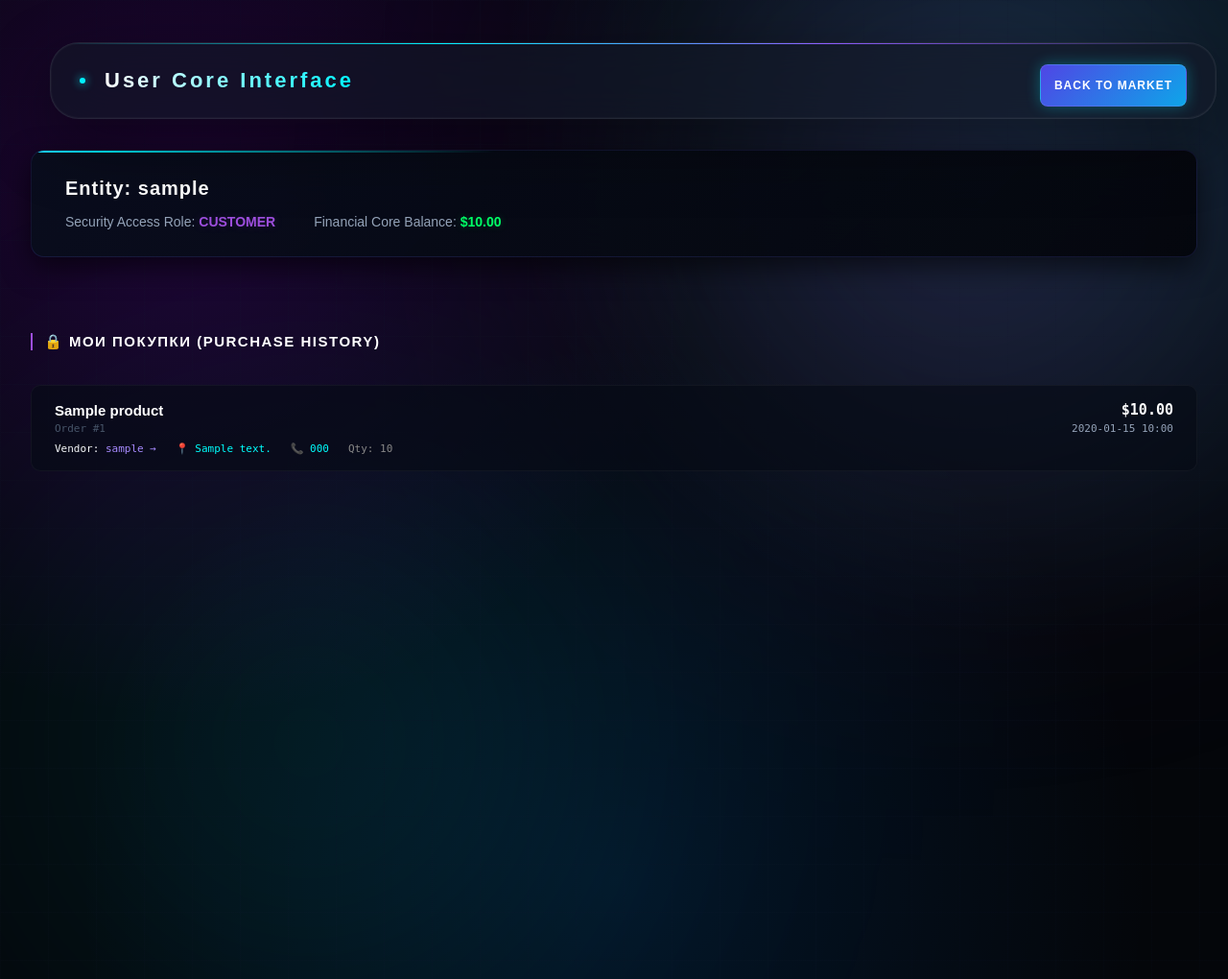
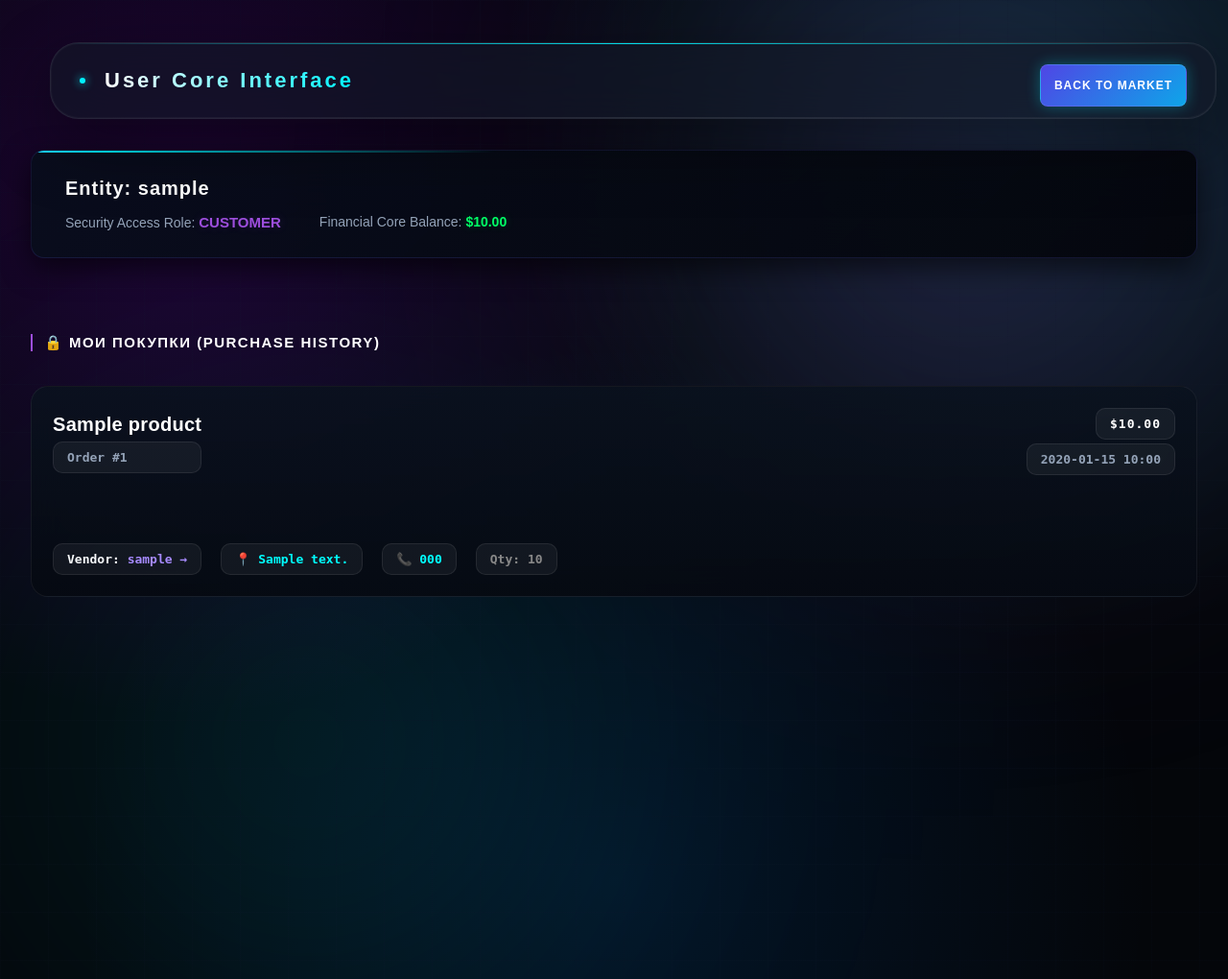
Before and after one commit to Shadoww700/Marketplace---Django-mvt, a Django app: page /dashboard/ in a window 1280 px wide. Shown: the whole page at 96% size. Run offline with Django 5.2, Linux system fonts and the light colour scheme; a user stored in the database is signed in; tables that the repository leaves empty hold one stand-in row (values such as "Sample post").

Commit message:
Changing in CSS for beautiful view in confirminggggggggggggggg

```diff
--- a/static/css/cyber.css
+++ b/static/css/cyber.css
@@ -201,25 +201,46 @@
 }
 
 /* Контейнеры логов */
-.log-container {
-    display: flex;
-    flex-direction: column;
-    gap: 10px;
-    width: 100%;
+.log-container{
+    display:grid;
+    grid-template-columns:repeat(auto-fit,minmax(340px,1fr));
+    gap:22px;
+    width:100%;
 }
 
 
 /* Базовая интерактивная строка лога */
-.dashboard-log-row {
-    background: rgba(7, 11, 22, 0.65) !important;
-    border: 1px solid rgba(255, 255, 255, 0.04) !important;
-    padding: 16px 24px !important;
-    border-radius: 10px !important;
-    display: flex;
-    justify-content: space-between;
-    align-items: center;
-    position: relative;
-    overflow: hidden;
+.dashboard-log-row{
+    position:relative;
+
+    display:flex;
+    flex-direction:column;
+
+    justify-content:space-between;
+
+    gap:18px;
+
+    min-height:220px;
+
+    padding:22px;
+
+    border-radius:18px;
+
+    background:
+    linear-gradient(180deg,
+    rgba(10,18,30,.85),
+    rgba(6,10,18,.95));
+
+    border:1px solid rgba(255,255,255,.06);
+
+    backdrop-filter:blur(18px);
+
+    overflow:hidden;
+
+    transition:
+    transform .35s,
+    border-color .35s,
+    box-shadow .35s;
     /* Переменные для JS-искр */
     --mouse-x: 0px;
     --mouse-y: 0px;
@@ -417,70 +438,298 @@
 
 }
 
+.main-header {
+    width: 100%;
+    display: flex;
+    justify-content: space-between;
+    align-items: center;
+
+    padding: 16px 24px;
+    margin-bottom: 24px;
+
+    position: sticky;
+    top: 10px;
+
+    z-index: 1000;
+
+    backdrop-filter: blur(24px) saturate(180%);
+    -webkit-backdrop-filter: blur(24px) saturate(180%);
+
+    transition:
+        transform .25s ease,
+        box-shadow .25s ease,
+        border-color .25s ease,
+        background .25s ease;
+
+    will-change: transform;
+}
+
+.main-header {
+    box-shadow:
+        0 10px 40px rgba(0,0,0,.35),
+        0 0 25px rgba(0,242,254,.06);
+}
+
+
+.main-header::before{
+    content:"";
+    position:absolute;
+    left:0;
+    top:0;
+    width:100%;
+    height:1px;
+    background:linear-gradient(
+        90deg,
+        transparent,
+        rgba(0,242,254,.9),
+        transparent
+    );
+}
+
+.main-header::after{
+    content:"";
+    position:absolute;
+    bottom:0;
+    left:20px;
+    right:20px;
+    height:1px;
+    background:linear-gradient(
+        90deg,
+        transparent,
+        rgba(255,255,255,.08),
+        transparent
+    );
+}
+
+.glass-panel{
+    background:
+    linear-gradient(
+        180deg,
+        rgba(18,24,45,.82),
+        rgba(8,12,22,.72)
+    );
+border: 1px solid rgba(255,255,255,.08);
+}
+
+.main-header:hover{
+    border-color: rgba(0,242,254,.3);
+    box-shadow:
+        0 12px 45px rgba(0,0,0,.45),
+        0 0 35px rgba(0,242,254,.12);
+}
+.main-header{
+    animation:headerEnter .6s ease;
+}
+@keyframes headerEnter{
+    from{
+        opacity:0;
+        transform:translateY(-20px);
+    }
+    to{
+        opacity:1;
+        transform:translateY(0);
+    }
+}
+
+.main-header .cyber-btn{
+    transition:
+        transform .2s,
+        box-shadow .2s,
+        background .2s;
+}
+
+.main-header .cyber-btn:hover{
+    transform:translateY(-2px);
+}
+.main-header{
+    border-radius:18px;
+}
+
+.wrapper{
+    padding-top:10px;
+}
+
+.main-header{
+
+    transform:translateZ(0);
+
+}
+
+.main-header:hover{
+
+    transform:
+        translateY(-1px)
+        scale(1.002);
+
+}
+
 .main-header{
 
     position:sticky;
-
     top:10px;
 
-z-index:9999;
+    transition:
+        transform .3s ease,
+        opacity .3s ease;
+
+}
+
+.main-header.header-hidden{
+
+    transform:translateY(-140%);
+    opacity:.95;
+
+}
+
+
+.dashboard-log-row:hover{
+
+    transform:translateY(-8px);
+
+    border-color:rgba(0,242,255,.35);
+
+    box-shadow:
+
+    0 15px 40px rgba(0,0,0,.45),
+
+    0 0 35px rgba(0,242,255,.12);
+}
+
+.dashboard-log-row>div:first-child{
 
     display:flex;
 
     justify-content:space-between;
 
-align-items:center;
+    align-items:flex-start;
 
-padding:18px 28px;
+    width:100%;
+}
 
-margin-bottom:25px;
+.dashboard-log-row>div:last-child{
 
-background:rgba(8,12,20,.55);
+    display:flex;
 
-backdrop-filter:blur(14px);
+    flex-wrap:wrap;
 
--webkit-backdrop-filter:blur(14px);
+    gap:10px;
+
+    margin-top:auto;
+}
+
+.dashboard-log-row span{
+
+    padding:6px 10px;
+
+    border-radius:8px;
+
+    background:rgba(255,255,255,.03);
+
+    border:1px solid rgba(255,255,255,.05);
+
+    font-size:11px;
+
+    font-family:JetBrains Mono,monospace;
+}
+
+.log-item-title{
+
+    font-size:18px;
+
+    font-weight:700;
+
+    line-height:1.4;
+
+    word-break:break-word;
+}
+
+.log-price{
+    font-size:20px;
+    font-weight:800;
+}
+.admin-action-btn{
+
+    min-width:95px;
+
+    text-align:center;
+}
+
+@media (min-width:1600px){
+    .log-container{
+    grid-template-columns:repeat(3,1fr);
+    }}
+
+@media (max-width:1200px){
+    .log-container{
+    grid-template-columns:repeat(2,1fr);
+    }
+}
+
+.log-item-title{
+    font-size:20px;
+    font-weight:800;
+    line-height:1.4;
+    letter-spacing:.3px;
+}
+.log-price{
+    font-family:var(--font-cyber);
+    font-size:28px;
+    font-weight:900;
+    letter-spacing:1px;
+}
+
+.log-item-id,
+.log-buyer,
+.log-timestamp,
+.log-stock{
+
+    font-size:13px;
+    font-weight:600;
+
+    color:var(--text-secondary);
+}
+
+.dashboard-log-row span{
+
+    font-size:13px;
+
+    font-weight:600;
+
+    padding:8px 14px;
+
+    border-radius:10px;
+
+    background:rgba(255,255,255,.05);
 
     border:1px solid rgba(255,255,255,.08);
-
-border-radius:22px;
-
-box-shadow:
-
-0 15px 40px rgba(0,0,0,.45),
-
-0 0 30px rgba(0,255,255,.06);
-
 }
 
-.main-header::before{
+.admin-action-btn{
 
-content:"";
+    font-size:13px;
 
-position:absolute;
+    font-weight:700;
 
-left:0;
+    padding:10px 18px;
 
-top:0;
+    min-width:115px;
 
-width:100%;
+    border-radius:8px;
 
-height:1px;
+    letter-spacing:1px;
+}
+.log-stock{
 
-background:
+    font-size:15px;
 
-linear-gradient(
+    font-weight:700;
 
-90deg,
+    color:#cbd5e1;
+}
 
-transparent,
+.neon-text-purple{
 
-#00f2ff,
+    font-size:15px;
 
-#8d5cff,
-
-transparent
-
-);
-
+    font-weight:700;
 }
```
Lines whose indentation alone changed are shown as unchanged.
